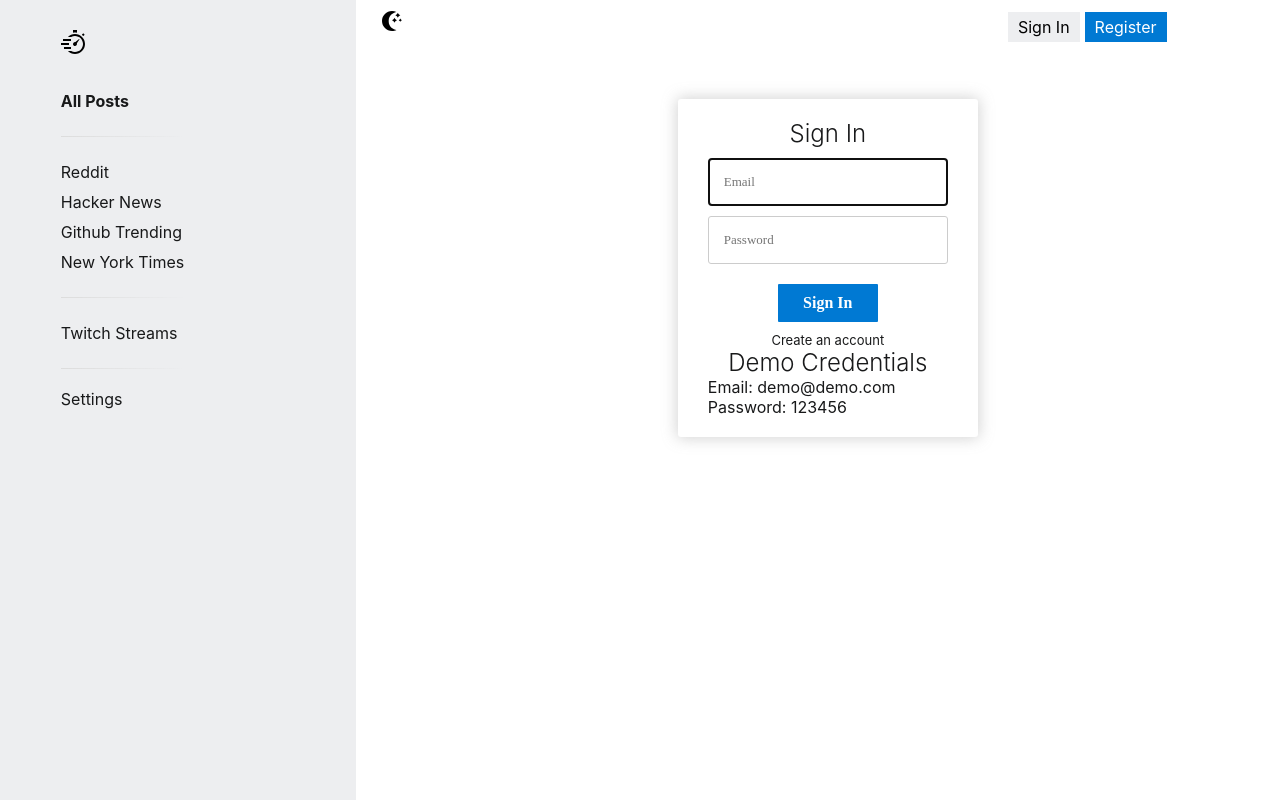
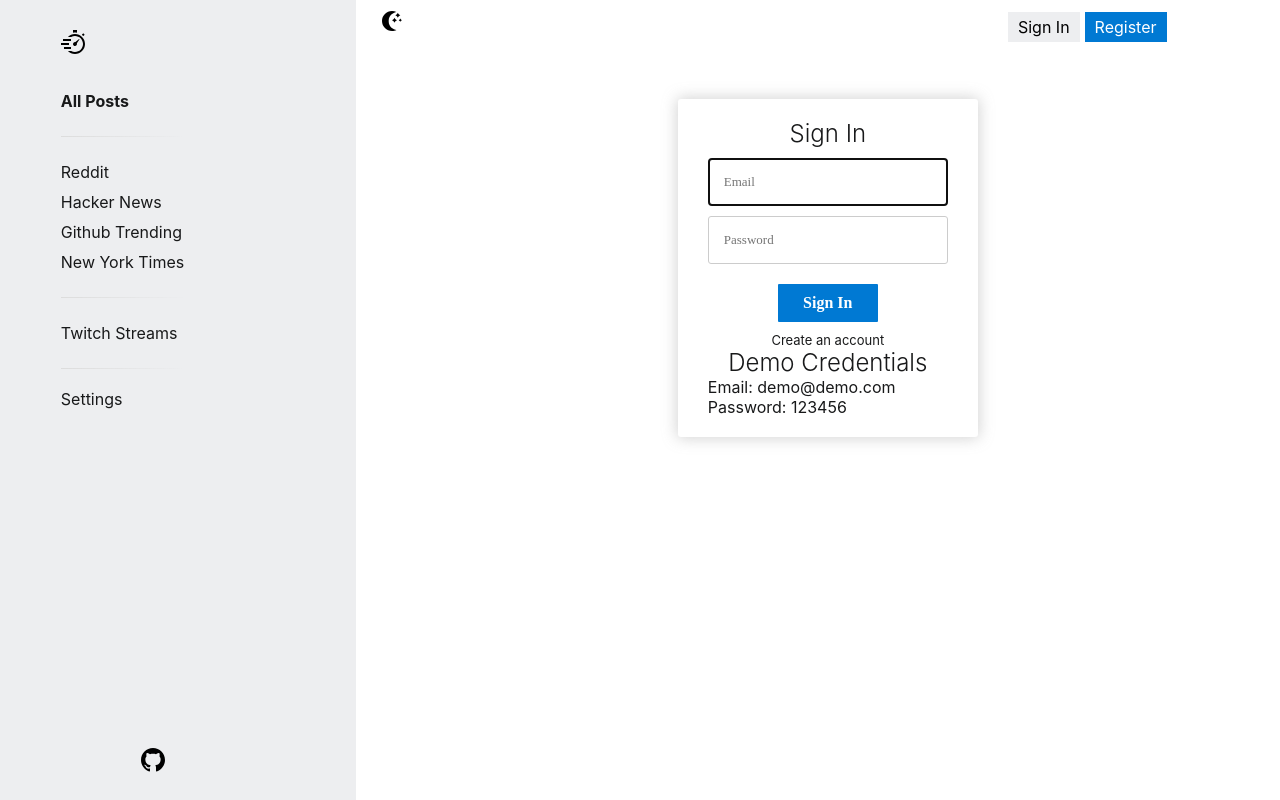
Before and after one commit to zksmith/procrastinator-app, a React (Create React App) app: page /signin in a window 1280 px wide. Built offline with nearby package versions, Linux system fonts and the light colour scheme; no server answers.

Commit message:
github link

```diff
--- a/src/components/Sidebar/Sidebar.css
+++ b/src/components/Sidebar/Sidebar.css
@@ -46,6 +46,15 @@
   }
 }
 
+.github-link {
+  position: fixed;
+  bottom: 3%;
+  left: 11%;
+}
+.github-link svg {
+  fill: #000;
+}
+
 /* Darkmode styles */
 .darkmode .sidebar {
   background-color: #1c1c1c;
@@ -57,3 +66,7 @@
 .darkmode .sidebar svg {
   fill: #fff;
 }
+
+.darkmode .github-link svg {
+  fill: #fff;
+}
--- a/src/components/Sidebar/Sidebar.js
+++ b/src/components/Sidebar/Sidebar.js
@@ -44,6 +44,20 @@ const Sidebar = ({ selected, changeSelected }) => {
           <li className='settings'>Settings</li>
         </ul>
       </div>
+      <a
+        class='github-link'
+        href='https://github.com/zksmith/procrastinator-app'
+      >
+        <svg
+          xmlns='http://www.w3.org/2000/svg'
+          width='24'
+          height='24'
+          viewBox='0 0 24 24'
+          fill='#fff'
+        >
+          <path d='M12 0c-6.626 0-12 5.373-12 12 0 5.302 3.438 9.8 8.207 11.387.599.111.793-.261.793-.577v-2.234c-3.338.726-4.033-1.416-4.033-1.416-.546-1.387-1.333-1.756-1.333-1.756-1.089-.745.083-.729.083-.729 1.205.084 1.839 1.237 1.839 1.237 1.07 1.834 2.807 1.304 3.492.997.107-.775.418-1.305.762-1.604-2.665-.305-5.467-1.334-5.467-5.931 0-1.311.469-2.381 1.236-3.221-.124-.303-.535-1.524.117-3.176 0 0 1.008-.322 3.301 1.23.957-.266 1.983-.399 3.003-.404 1.02.005 2.047.138 3.006.404 2.291-1.552 3.297-1.23 3.297-1.23.653 1.653.242 2.874.118 3.176.77.84 1.235 1.911 1.235 3.221 0 4.609-2.807 5.624-5.479 5.921.43.372.823 1.102.823 2.222v3.293c0 .319.192.694.801.576 4.765-1.589 8.199-6.086 8.199-11.386 0-6.627-5.373-12-12-12z'></path>
+        </svg>
+      </a>
     </nav>
   );
 };
```
